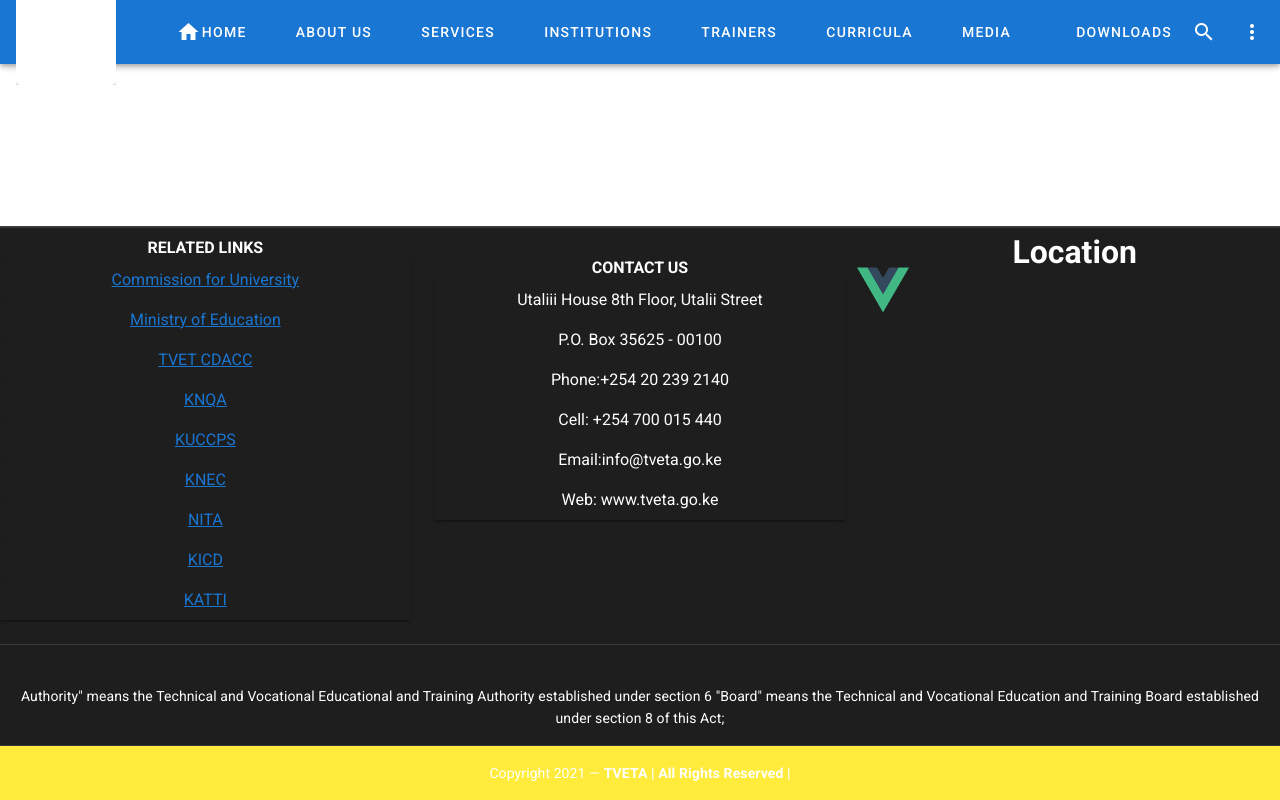
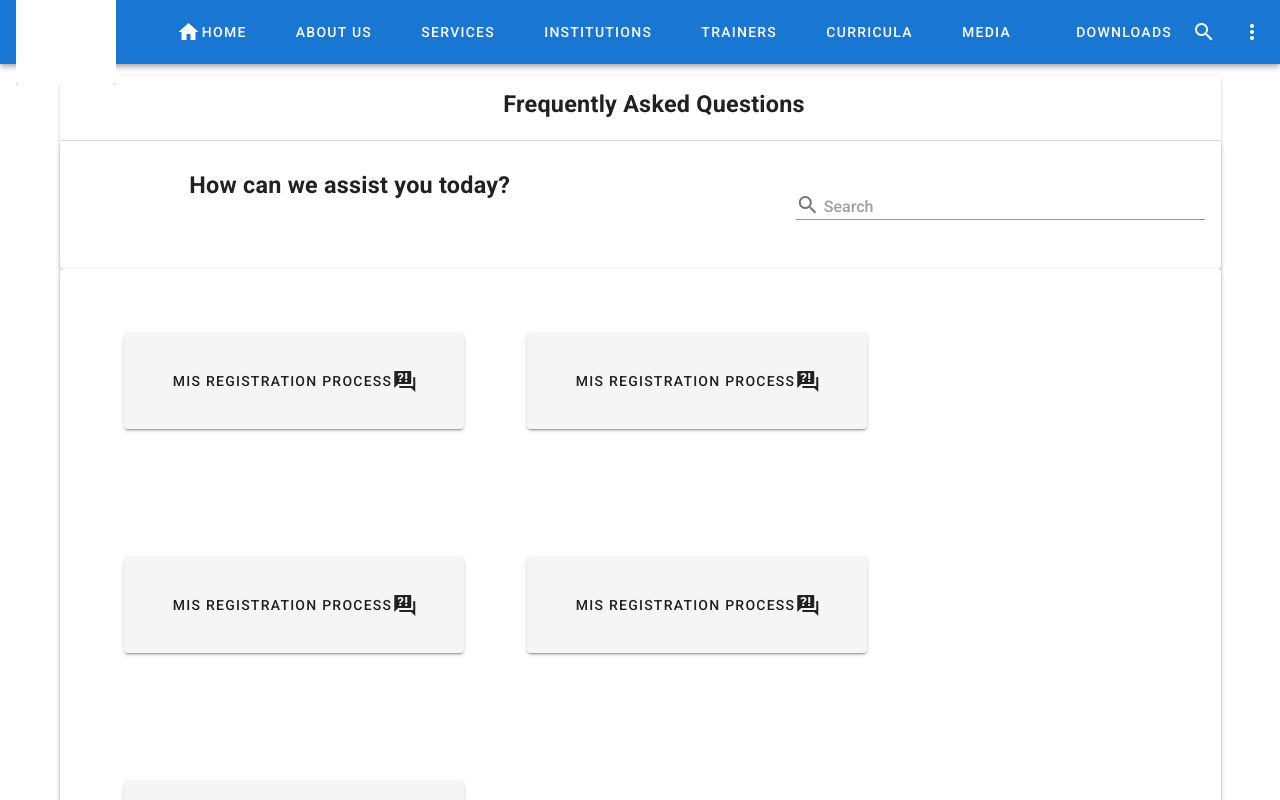
Before and after one commit to PitaKibunja/web-v-ix, a Vue app: page /faqs in a window 1280 px wide. Shown: the top 800 px of the page. Built offline with nearby package versions, Linux system fonts and the light colour scheme.

Commit message:
working on faqs

```diff
--- /dev/null
+++ b/src/components/FAQs/FAQ.vue
@@ -0,0 +1,116 @@
+<template>
+    <v-container class="mt-8">
+          <v-card elevation="2">
+            <v-card-title>
+                 <v-row cols="12 " class="d-flex justify-center mb-1 ml-4  pt-2">
+                    <div class="font-weight-medium">
+
+                 <h3>Frequently Asked Questions</h3>
+                    </div>
+                    </v-row>
+            </v-card-title>
+            <v-divider></v-divider>
+            <v-card>
+                <v-card-title>
+                 <v-row cols="12 " class="d-flex justify-center mb-1 ml-4  pt-2">
+                    <div class="font-weight-medium">
+
+                 <h3>How can we assist you today?</h3>  <br/>
+                    </div>
+                    </v-row>
+                    <v-row>
+                        <h6></h6>
+                    </v-row>
+                    <v-row  class="d-flex justify-between mb-1 ml-4  pt-2">
+                        <v-col >
+                            <v-text-field
+                                placeholder="Search"
+                                prepend-inner-icon="mdi-magnify"
+                                max-width="300"
+                                dense
+                                 ></v-text-field>
+                        </v-col>
+                    </v-row>
+            </v-card-title>
+            </v-card>
+            <v-card >
+                <v-row
+      no-gutters
+      style="flex-wrap: nowrap;"
+    >
+    <v-container>
+         <v-row align="center">
+             <v-col
+        cols="4"
+
+        class="flex-grow-0 flex-shrink-0 pa-2 ma-2 pt-n8"
+      >
+
+        <v-btn
+        class="ma-12 pa-12"
+        large
+        >
+            MIS Registration Process <v-icon>mdi-frequently-asked-questions</v-icon>
+        </v-btn>
+
+      </v-col>    <v-col
+        cols="4"
+
+        class="flex-grow-0 flex-shrink-0 pa-2 ma-2 pt-n8"
+      >
+
+        <v-btn
+        class="ma-12 pa-12"
+        large
+        >
+            MIS Registration Process <v-icon>mdi-frequently-asked-questions</v-icon>
+        </v-btn>
+
+      </v-col><v-col
+        cols="4"
+
+        class="flex-grow-0 flex-shrink-0 pa-2 ma-2 pt-n8"
+      >
+
+        <v-btn
+        class="ma-12 pa-12"
+        large
+        >
+            MIS Registration Process <v-icon>mdi-frequently-asked-questions</v-icon>
+        </v-btn>
+
+      </v-col><v-col
+        cols="4"
+
+        class="flex-grow-0 flex-shrink-0 pa-2 ma-2 pt-n8"
+      >
+
+        <v-btn
+        class="ma-12 pa-12"
+        large
+        >
+            MIS Registration Process <v-icon>mdi-frequently-asked-questions</v-icon>
+        </v-btn>
+
+      </v-col><v-col
+        cols="4"
+
+        class="flex-grow-0 flex-shrink-0 pa-2 ma-2 pt-n8"
+      >
+
+        <v-btn
+        class="ma-12 pa-12"
+        large
+        >
+            MIS Registration Process <v-icon>mdi-frequently-asked-questions</v-icon>
+        </v-btn>
+
+      </v-col>
+         </v-row>
+    </v-container>
+
+    </v-row>
+            </v-card>
+          </v-card>
+    </v-container>
+</template>
--- a/src/components/navs/LinkShortcut.vue
+++ b/src/components/navs/LinkShortcut.vue
@@ -12,6 +12,7 @@
                     small
                     elevation="2"
                     color="primary"
+                    :to="link.where"
                     >
                     <v-icon size="30" dark>
                         {{ link.icon }}
@@ -38,7 +39,7 @@
 
 
          { text: 'TVET MIS', icon: 'mdi-login' },
-        { text: 'FAQs', icon: 'mdi-frequently-asked-questions' },
+        { text: 'FAQs', icon: 'mdi-frequently-asked-questions' ,where:'/faqs'},
 
          { text: 'Strategic Plan', icon: 'mdi-file-document-multiple' },
          { text: 'Service Charter', icon: 'mdi-file-document-multiple' },
--- a/src/router/index.js
+++ b/src/router/index.js
@@ -13,6 +13,7 @@
 import Trainers from '../components/Trainers/TrainersRegister.vue'
 import Downloads from '../components/Repo/Downloads.vue'
 import Career from '../components/Repo/Career.vue'
+import FAQ from '../components/FAQs/FAQ.vue'
 import CareerDetails from '../components/Repo/CareerDetails.vue'
 import Tenders from '../components/Repo/Tenders.vue'
 import Search from '../components/cards/Search.vue'
@@ -41,6 +42,10 @@
     path: '/career',
     name: 'Career',
     component: Career
+  },{
+    path: '/faqs',
+    name: 'FAQS',
+    component: FAQ
   },{
     path: '/careerdetails',
     name: 'Career Details',
```
